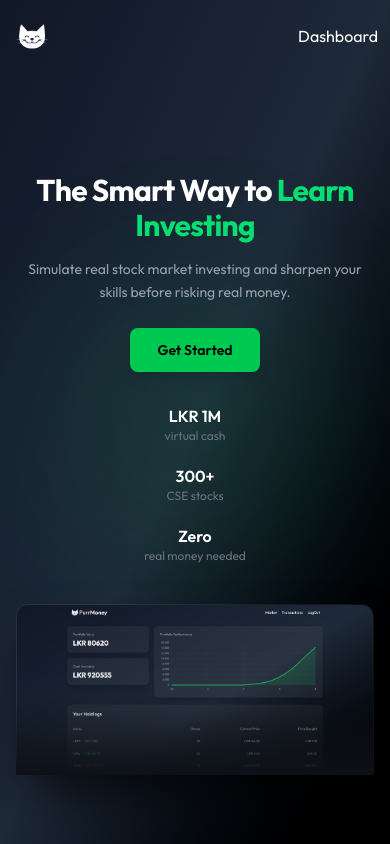
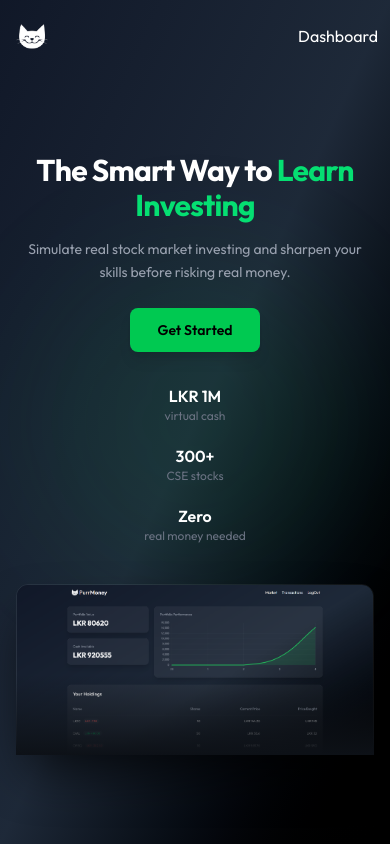
Before and after one commit to Imira-S-R/stock-market-simulator, a React (Vite) app: page / in a window 390 px wide. Built offline with nearby package versions, Linux system fonts and the light colour scheme.

Commit message:
improved landing page

```diff
--- a/src/pages/LandingPage.jsx
+++ b/src/pages/LandingPage.jsx
@@ -48,7 +48,7 @@ export default function LandingPage({ setIsLoggedIn }) {
     // }, [])
 
     return (
-        <div className="min-h-screen bg-gradient-to-br from-gray-900 via-gray-800 to-black text-white flex items-center px-4 sm:px-6 pt-20">
+        <div className="min-h-screen bg-gradient-to-br from-gray-900 via-gray-800 to-black text-white flex items-center px-4 sm:px-6 pt-10 sm:pt-20">
 
             <div className="absolute top-1/2 left-1/2 -translate-x-1/2 -translate-y-1/2 w-[320px] sm:w-[500px] h-[320px] sm:h-[500px] rounded-full bg-green-500/[0.08] blur-3xl pointer-events-none" />
 
```
